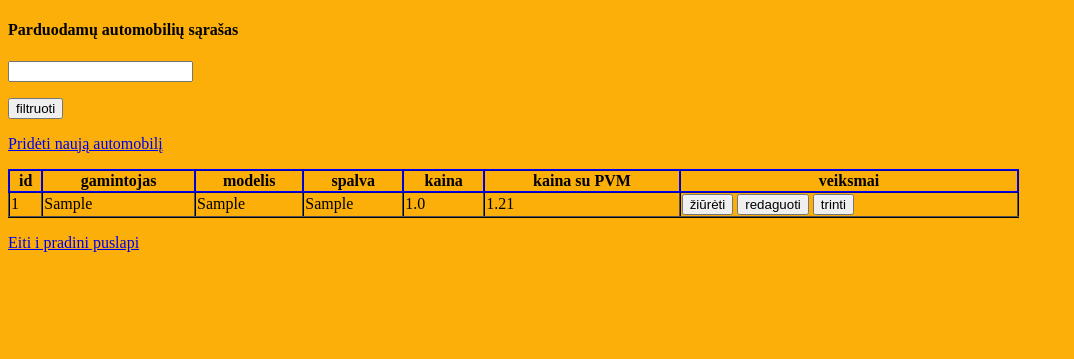
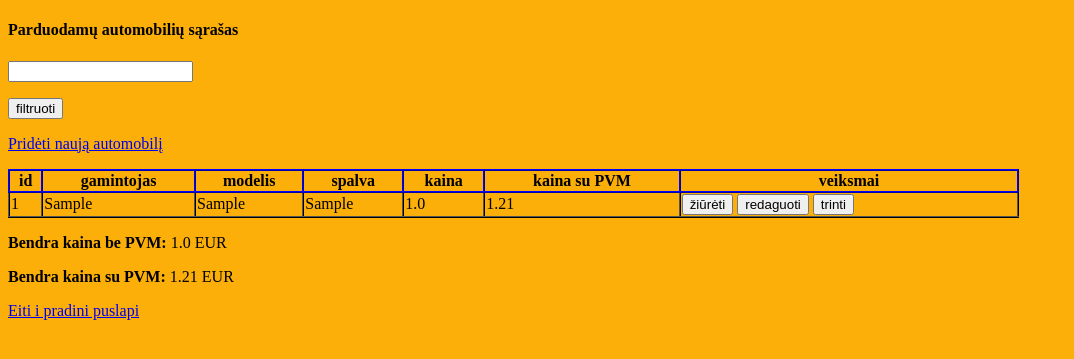
Before and after one commit to Justas888/FlaskWebUzd_Cars, a Flask app: page / in a window 1280 px wide. Shown: the top 359 px of the page, without its empty margins (0-1074 px from the left). Run offline with Flask 3, Linux system fonts and the light colour scheme; tables that the repository leaves empty hold one stand-in row (values such as "Sample post").

Commit message:
Antrasis commit

```diff
--- a/app.py
+++ b/app.py
@@ -25,10 +25,16 @@ def home():
     search_text = request.args.get("searchlaukelis")
     if search_text:
         filtered_rows = Automobilis.query.filter(Automobilis.gamintojas.ilike(f"{search_text}%"))
-        return render_template("index.html", automobiliai=filtered_rows)
+        bendra_suma_be_pvm = sum([automobilis.kaina for automobilis in filtered_rows])
+        bendra_suma_su_pvm = sum([automobilis.kaina_su_pvm for automobilis in filtered_rows])
+        return render_template("index.html", automobiliai=filtered_rows, bendra_suma_be_pvm=bendra_suma_be_pvm,
+                               bendra_suma_su_pvm=bendra_suma_su_pvm)
     else:
-        all_cars = Automobilis.query.all()
-        return render_template("index.html", automobiliai=all_cars)
+        automobiliai = Automobilis.query.all()
+        bendra_suma_be_pvm = sum([automobilis.kaina for automobilis in automobiliai])
+        bendra_suma_su_pvm = sum([automobilis.kaina_su_pvm for automobilis in automobiliai])
+        return render_template("index.html", automobiliai=automobiliai, bendra_suma_be_pvm=bendra_suma_be_pvm,
+                               bendra_suma_su_pvm=bendra_suma_su_pvm)
 
 @app.route("/automobilis/<int:row_id>")
 def one_car(row_id):
--- a/templates/index.html
+++ b/templates/index.html
@@ -35,4 +35,6 @@
     </tr>
     {% endfor %}
 </table>
+<p><b>Bendra kaina be PVM: </b>{{ bendra_suma_be_pvm }} EUR</p>
+<p><b>Bendra kaina su PVM: </b>{{ bendra_suma_su_pvm }} EUR</p>
 {% endblock %}
```
